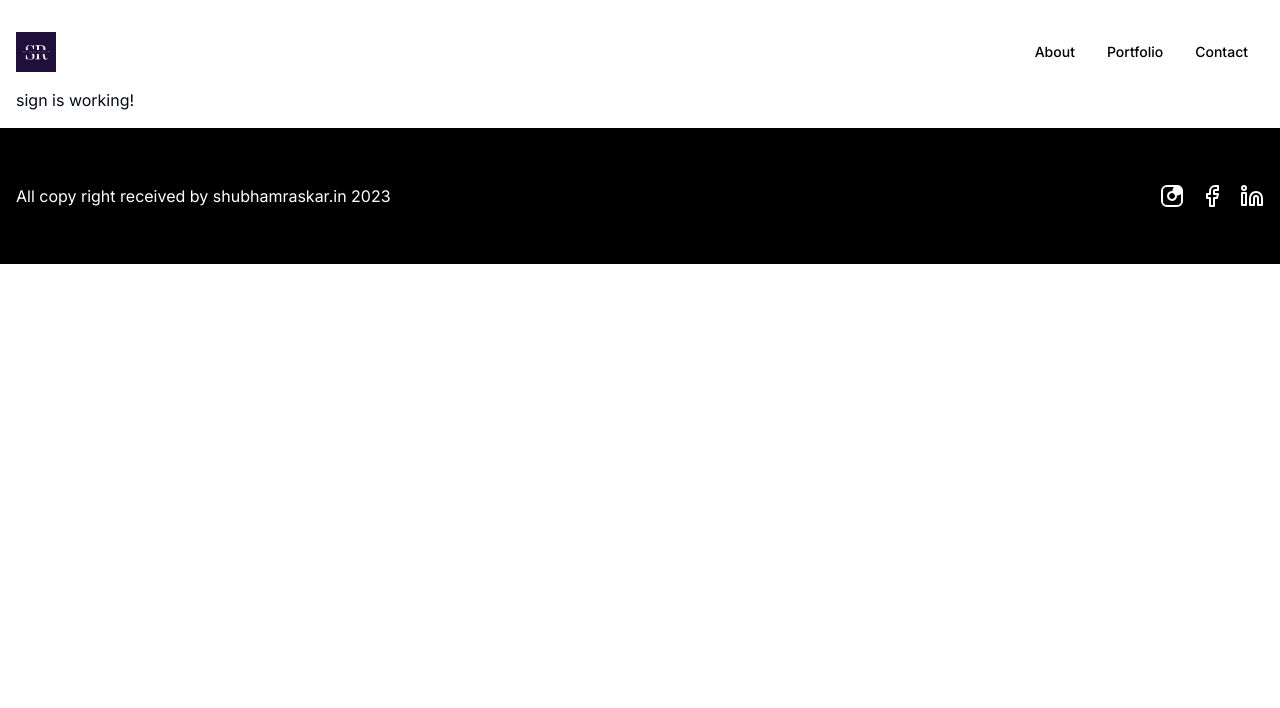
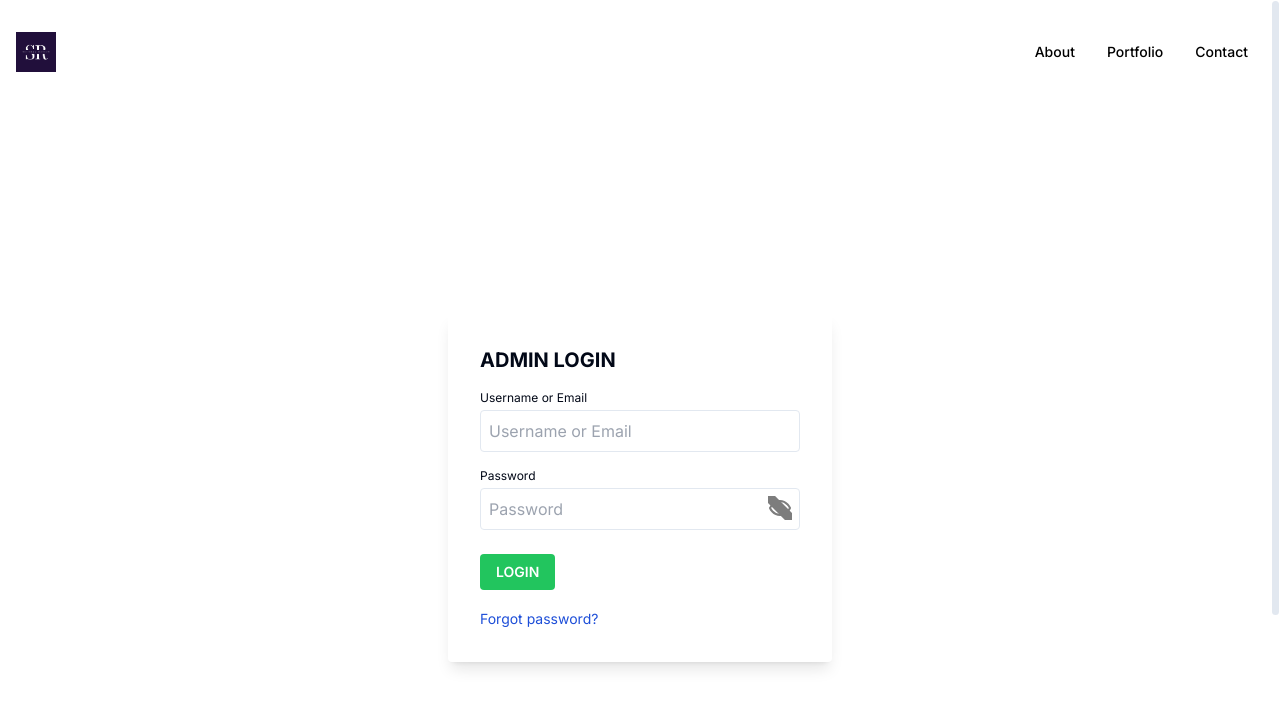
Before and after one commit to ShubhamRaskar00/new-website, a Next.js app: page /auth in a window 1280 px wide. Shown: the top 708 px of the page. Built offline with nearby package versions, Linux system fonts and the light colour scheme.

Commit message:
Added Admin basic setup

```diff
--- a/app/(pages)/(component)/(routes)/admin/page.tsx
+++ b/app/(pages)/(component)/(routes)/admin/page.tsx
@@ -1,9 +1,38 @@
-"use client"
+"use client";
+import { useRouter } from "next/navigation";
+import { useEffect } from "react";
+function AdminPage() {
+  const router = useRouter();
+  let userRole: any;
 
-function AdminPage() {
-    return (
-        <h1>Admin page is working!</h1>
-    )
+  useEffect(() => {
+    // Get user role from local storage
+    userRole = localStorage.getItem("userRole");
+
+    if (!userRole) {
+      console.log("User role not found in local storage.");
+    }
+
+    if (userRole === "admin") {
+      // If user is logged in as admin, prevent navigation
+      console.log("User is logged in as admin. Navigation blocked.");
+    }
+
+    // If user is not logged in as admin, navigate to home page
+    console.log("Navigating to home page.");
+    // router.push("/"); // Adjust the path to your home page route
+  }, [router]);
+
+  return userRole !== "Admin" ? (
+    <div>
+      <h1>Admin Page</h1>
+      <input
+        type="text"
+        className="shadow-sm border-gray-300 rounded-lg m-2 p-3 focus:ring-2 focus:ring-indigo-200 focus:border-indigo-400"
+        placeholder="Enter some text..."
+      />
+    </div>
+  ) : null;
 }
 
-export default AdminPage
+export default AdminPage;
--- a/app/(pages)/(component)/(routes)/auth/page.tsx
+++ b/app/(pages)/(component)/(routes)/auth/page.tsx
@@ -1,9 +1,68 @@
-"use client"
+"use client";
+import { useState } from "react";
+import { EyeOff,Eye } from "lucide-react";
 
 function AdminSignin() {
-    return (
-        <h1>sign is working!</h1>
-    )
+  const [password, setPassword] = useState("");
+  const [showPassword, setShowPassword] = useState(false);
+
+  const toggleShowPassword = () => {
+    setShowPassword(!showPassword);
+  };
+  return (
+    <div className="flex items-center h-screen w-full">
+      <div className="w-full bg-white rounded shadow-lg p-8 m-4 md:max-w-sm md:mx-auto">
+        <span className="block w-full text-xl uppercase font-bold mb-4">
+          Admin Login
+        </span>
+        <form className="mb-4" action="/" method="post">
+          <div className="mb-4 md:w-full">
+            <label htmlFor="email" className="block text-xs mb-1">
+              Username or Email
+            </label>
+            <input
+              className="w-full border rounded p-2 outline-none focus:shadow-outline"
+              type="email"
+              name="email"
+              id="email"
+              placeholder="Username or Email"
+              required
+            />
+          </div>
+          <div className="mb-6 md:w-full">
+            <label htmlFor="password" className="block text-xs mb-1">
+              Password
+            </label>
+            <div className="relative">
+              <input
+                className="w-full border rounded p-2 outline-none focus:shadow-outline"
+                type={showPassword ? "text" : "password"}
+                id="password"
+                value={password}
+                onChange={(e) => setPassword(e.target.value)}
+                name="password"
+                placeholder="Password"
+                required
+              />
+              <button
+                className="absolute top-2 right-2 text-[#7d7d7d]"
+                type="button"
+                onClick={toggleShowPassword}
+              >
+                {showPassword ? <Eye /> : <EyeOff />} {/* Toggle button text */}
+              </button>
+            </div>
+          </div>
+          <button className="bg-green-500 hover:bg-green-700 text-white uppercase text-sm font-semibold px-4 py-2 rounded">
+            Login
+          </button>
+        </form>
+        <a className="text-blue-700 text-center text-sm" href="/login">
+          Forgot password?
+        </a>
+      </div>
+    </div>
+  );
 }
 
-export default AdminSignin
+export default AdminSignin;
--- a/app/(pages)/layout.tsx
+++ b/app/(pages)/layout.tsx
@@ -3,17 +3,17 @@
 import Footer from "@/components/footer";
 import NavBar from "@/components/nav-bar";
 import { ScrollArea } from "@/components/ui/scroll-area";
-import { motion, useScroll } from "framer-motion"
+import { Suspense } from "react";
+import Loader from "@/components/loader"
 
 function LandingLayout({ children }: { children: React.ReactNode }) {
-    const { scrollYProgress } = useScroll();
-    // <motion.div style={{ scaleX: scrollYProgress }} className="progress-bar" />
+
   return (
     <div>
       <ScrollArea className="h-screen">
         <div className="mx-auto max-w-screen-xl w-full h-full md:p-4 sm:p-2">
           <NavBar />
-          {children}
+          <Suspense fallback={<Loader />}>{children}</Suspense>
         </div>
         <Footer />
       </ScrollArea>
--- /dev/null
+++ b/components/loader.tsx
@@ -0,0 +1,12 @@
+"use client";
+
+const Loader = () => {
+  return (
+    <div className="loader">
+      {/* Your loader animation here */}
+      Loading...
+    </div>
+  );
+};
+
+export default Loader;
```
